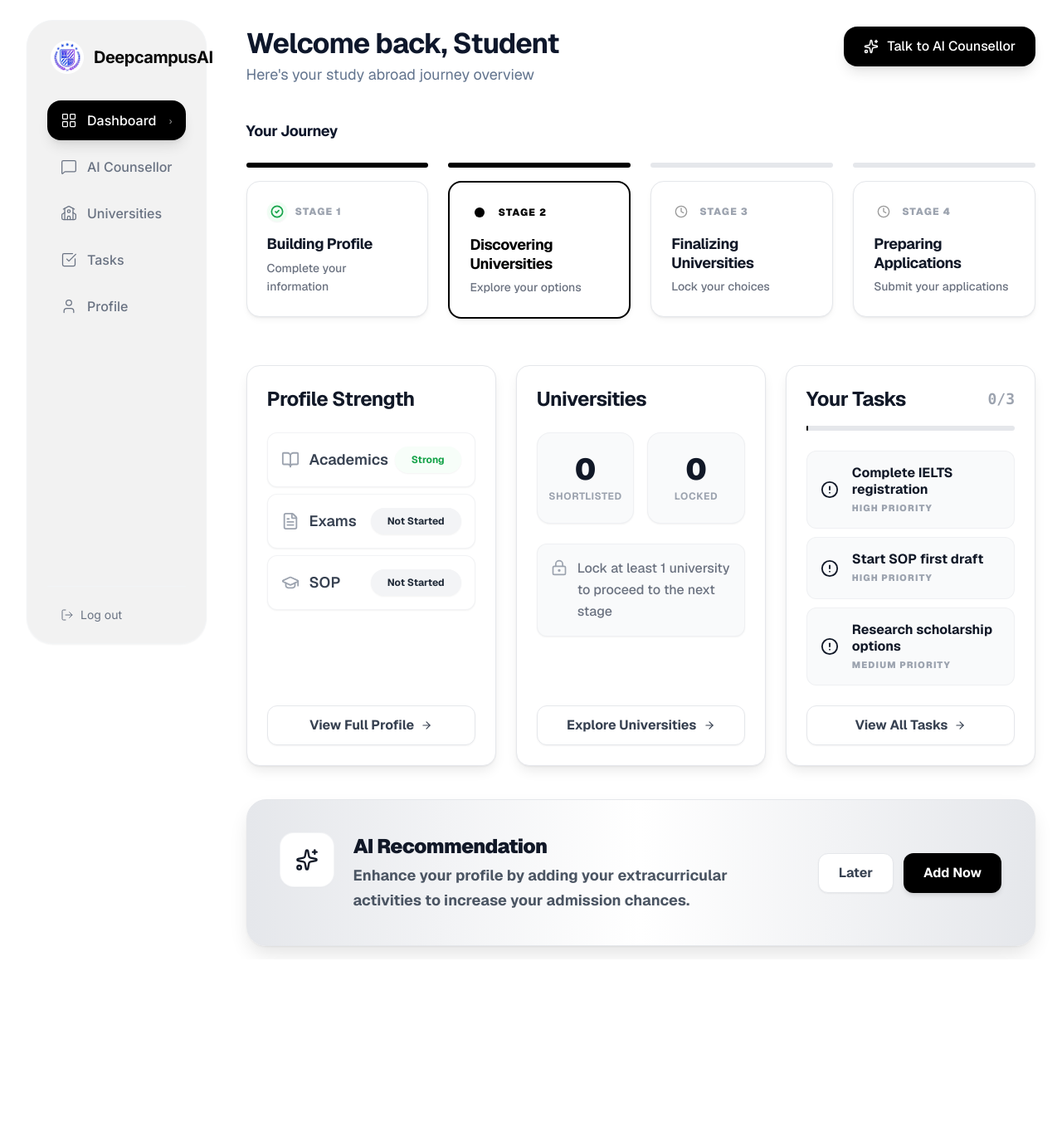
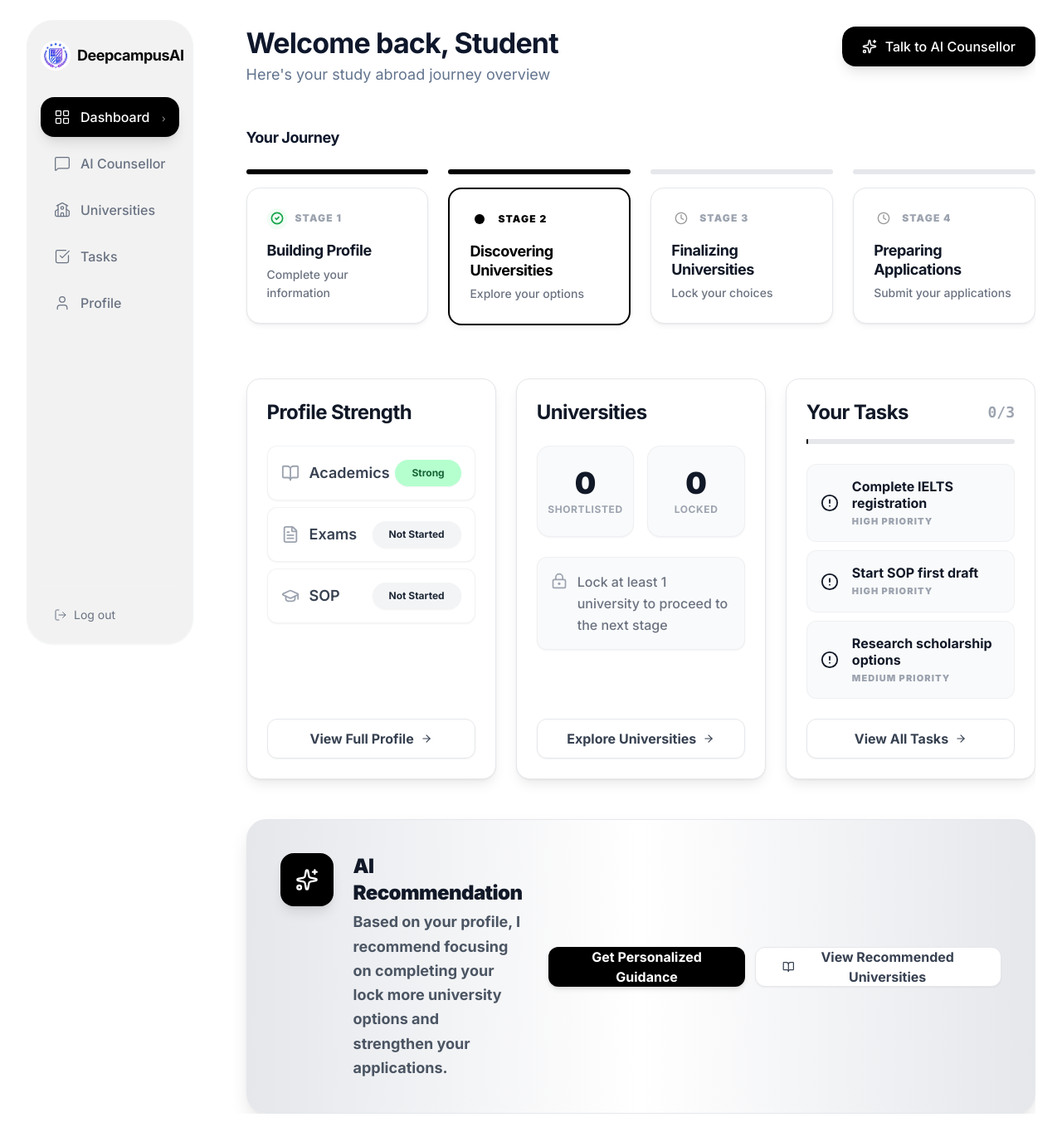
Before and after one commit to imshah-id/figma, a Next.js app: page / in a window 1280 px wide. Shown: the whole page at 83% size. Before the commit the page ends 1156 px from the top, so only its background shows below. Built offline with nearby package versions, Linux system fonts and the light colour scheme.

Commit message:
minor fixup

```diff
--- a/src/app/globals.css
+++ b/src/app/globals.css
@@ -6,7 +6,7 @@ html,
 body {
   max-width: 100vw;
   /* overflow: hidden; */
-  font-family: var(--font-geist-sans), sans-serif;
+  font-family: var(--font-inter), sans-serif;
   -webkit-font-smoothing: antialiased;
 }
 
--- a/src/app/layout.tsx
+++ b/src/app/layout.tsx
@@ -1,16 +1,6 @@
 import type { Metadata } from "next";
-import { Geist, Geist_Mono, Inter } from "next/font/google";
+import { Inter } from "next/font/google";
 import "./globals.css";
-
-const geistSans = Geist({
-  variable: "--font-geist-sans",
-  subsets: ["latin"],
-});
-
-const geistMono = Geist_Mono({
-  variable: "--font-geist-mono",
-  subsets: ["latin"],
-});
 
 const inter = Inter({
   variable: "--font-inter",
@@ -29,11 +19,7 @@ export default function RootLayout({
 }>) {
   return (
     <html lang="en" suppressHydrationWarning>
-      <body
-        className={`${geistSans.variable} ${geistMono.variable} ${inter.variable}`}
-      >
-        {children}
-      </body>
+      <body className={inter.variable}>{children}</body>
     </html>
   );
 }
--- a/src/app/page.tsx
+++ b/src/app/page.tsx
@@ -7,10 +7,10 @@ import RecommendationBanner from "@/components/Recommendation/RecommendationBann
 export default function Home() {
   return (
     <div className="flex min-h-screen items-start justify-center bg-white">
-      <div className="relative flex w-full max-w-[1800px] justify-center gap-6 px-4 py-6 md:gap-12 md:px-6 md:py-8 xl:pl-8 xl:pr-8 xl:py-4">
+      <div className="relative flex w-full max-w-[1800px] justify-center gap-6 px-4 py-6 md:gap-12 md:px-6 md:py-8 lg:pl-8 lg:pr-8 lg:py-4">
         <Sidebar />
         <main className="w-full max-w-[1440px]">
-          <div className="flex flex-col gap-6 md:gap-8 xl:gap-10">
+          <div className="flex flex-1 flex-col overflow-y-auto pl-0 lg:pl-4 gap-12">
             <Header />
             <JourneySection />
             <DashboardGrid />
--- a/src/components/Dashboard/DashboardGrid.tsx
+++ b/src/components/Dashboard/DashboardGrid.tsx
@@ -12,7 +12,7 @@ import { motion } from "framer-motion";
 
 export default function DashboardGrid() {
   return (
-    <div className="grid flex-1 grid-cols-1 items-start gap-6 md:grid-cols-2 xl:grid-cols-3">
+    <div className="grid flex-1 grid-cols-1 items-start gap-6 md:grid-cols-2 lg:grid-cols-3">
       {/* Profile Strength Widget */}
       <motion.div
         initial={{ opacity: 0, y: 15 }}
@@ -60,7 +60,7 @@ export default function DashboardGrid() {
               <span
                 className={`rounded-full px-5 py-2 text-xs font-bold shadow-sm ${
                   item.type === "success"
-                    ? "bg-green-50/50 text-green-600"
+                    ? "bg-[#B5FFCF] text-[#166534]"
                     : "bg-[#F3F4F6] text-gray-800"
                 }`}
               >
--- a/src/components/Header/Header.tsx
+++ b/src/components/Header/Header.tsx
@@ -10,18 +10,18 @@ export default function Header() {
       initial={{ opacity: 0, y: -20 }}
       animate={{ opacity: 1, y: 0 }}
       transition={{ duration: 0.15, ease: [0.23, 1, 0.32, 1] }}
-      className="flex flex-col gap-6 xl:flex-row xl:items-start xl:justify-between"
+      className="flex flex-col gap-6 lg:flex-row lg:items-start lg:justify-between"
     >
       {/* --- MOBILE & TABLET TOP ROW --- */}
-      <div className="flex items-center justify-between xl:hidden">
+      <div className="flex items-center justify-between lg:hidden">
         {/* Logo */}
-        <div className="flex items-center gap-3">
+        <div className="flex items-center gap-2">
           <img
             src="/Ellipse 11.png"
             alt="DeepcampusAI Logo"
-            className="h-10 w-10 object-contain md:h-12 md:w-12"
+            className="h-9 w-9 object-contain md:h-11 md:w-11"
           />
-          <span className="text-xl font-black tracking-tight text-text-primary md:text-2xl">
+          <span className="text-lg font-bold tracking-tight text-text-primary md:text-xl">
             DeepcampusAI
           </span>
         </div>
@@ -41,8 +41,8 @@ export default function Header() {
       </div>
 
       {/* Identity Section (Welcome Text) - Always shown, but layout changes at lg */}
-      <div className="flex flex-col xl:pt-4">
-        <h1 className="mb-0.5 text-2xl font-bold tracking-tight text-text-primary md:text-3xl lg:text-4xl xl:mb-1 xl:text-[34px] xl:leading-[40px]">
+      <div className="flex flex-col lg:pt-4">
+        <h1 className="mb-0.5 text-2xl font-bold tracking-tight text-text-primary md:text-3xl lg:text-4xl lg:mb-1 lg:text-[34px] lg:leading-[40px]">
           Welcome back, Student
         </h1>
         <p className="text-sm text-text-secondary md:text-base lg:text-lg">
@@ -51,7 +51,7 @@ export default function Header() {
       </div>
 
       {/* --- DESKTOP ONLY ACTION GROUP --- */}
-      <div className="hidden items-center xl:pt-4 gap-3 xl:flex">
+      <div className="hidden items-center lg:pt-4 gap-3 lg:flex">
         <motion.button
           whileHover={{ y: -2, scale: 1.02 }}
           whileTap={{ scale: 0.98 }}
@@ -60,8 +60,6 @@ export default function Header() {
           <Sparkles size={18} />
           Talk to AI Counsellor
         </motion.button>
-
-        <MobileNav />
       </div>
     </motion.header>
   );
--- a/src/components/Header/MobileNav.tsx
+++ b/src/components/Header/MobileNav.tsx
@@ -26,7 +26,7 @@ export default function MobileNav() {
   ];
 
   return (
-    <div className="xl:hidden">
+    <div className="lg:hidden">
       <button
         onClick={() => setIsOpen(true)}
         className="flex h-10 w-10 items-center justify-center rounded-lg border border-card-border bg-card text-text-primary"
@@ -55,13 +55,13 @@ export default function MobileNav() {
               className="fixed bottom-0 left-0 top-0 z-[120] flex w-[280px] flex-col bg-[#f4f2f2] p-6 shadow-2xl"
             >
               <div className="mb-8 flex items-center justify-between">
-                <div className="flex items-center gap-2.5">
+                <div className="flex items-center gap-2">
                   <img
                     src="/Ellipse 11.png"
                     alt="DeepcampusAI Logo"
-                    className="h-8 w-8 object-contain"
+                    className="h-7 w-7 object-contain"
                   />
-                  <span className="text-base font-bold text-text-primary">
+                  <span className="text-sm font-bold text-text-primary">
                     DeepcampusAI
                   </span>
                 </div>
--- a/src/components/Journey/JourneySection.tsx
+++ b/src/components/Journey/JourneySection.tsx
@@ -48,7 +48,7 @@ export default function JourneySection() {
       initial={{ opacity: 0, y: 20 }}
       animate={{ opacity: 1, y: 0 }}
       transition={{ duration: 0.3, delay: 0.0 }}
-      className="mb-8 xl:mb-4 flex-shrink-0"
+      className="mb-8 lg:mb-4 flex-shrink-0"
     >
       <h3 className="mb-6 text-lg font-bold tracking-tight text-text-primary">
         Your Journey
@@ -146,7 +146,7 @@ export default function JourneySection() {
       </div>
 
       {/* Desktop Grid Layout (hidden on mobile) */}
-      <div className="hidden grid-cols-1 gap-6 md:grid md:grid-cols-2 xl:grid-cols-4">
+      <div className="hidden grid-cols-1 gap-6 md:grid md:grid-cols-2 lg:grid-cols-4">
         {steps.map((step, index) => {
           const isCompleted = step.status === "completed";
           const isActive = step.status === "active";
--- a/src/components/Recommendation/RecommendationBanner.tsx
+++ b/src/components/Recommendation/RecommendationBanner.tsx
@@ -13,8 +13,8 @@ export default function RecommendationBanner() {
     >
       <div className="relative z-10 flex flex-1 flex-col items-center gap-6 text-center md:flex-row md:items-start md:text-left">
         {/* Icon Container */}
-        <div className="flex h-16 w-16 shrink-0 items-center justify-center rounded-2xl bg-white shadow-sm ring-1 ring-gray-100 transition-transform group-hover:scale-110">
-          <Sparkles className="text-gray-900" size={28} />
+        <div className="flex h-16 w-16 shrink-0 items-center justify-center rounded-2xl bg-black shadow-lg transition-transform group-hover:scale-110">
+          <Sparkles className="text-white" size={28} />
         </div>
 
         <div className="max-w-2xl space-y-1">
@@ -22,26 +22,27 @@ export default function RecommendationBanner() {
             AI Recommendation
           </h2>
           <p className="text-lg font-bold leading-relaxed text-gray-600">
-            Enhance your profile by adding your extracurricular activities to
-            increase your admission chances.
+            Based on your profile, I recommend focusing on completing your lock
+            more university options and strengthen your applications.
           </p>
         </div>
       </div>
 
-      <div className="relative z-10 flex w-full items-center gap-3 md:w-auto">
+      <div className="relative z-10 flex w-full flex-col items-center gap-3 md:w-auto md:flex-row">
         <motion.button
           whileHover={{ y: -2 }}
           whileTap={{ scale: 0.98 }}
-          className="h-12 flex-1 rounded-xl border border-gray-200 bg-white px-6 text-base font-bold text-gray-700 shadow-sm transition-all hover:bg-gray-50 md:flex-none"
+          className="h-12 w-full rounded-xl bg-black px-8 text-base font-bold text-white shadow-md transition-all hover:bg-neutral-800 md:w-auto"
         >
-          Later
+          Get Personalized Guidance
         </motion.button>
         <motion.button
           whileHover={{ y: -2 }}
           whileTap={{ scale: 0.98 }}
-          className="h-12 flex-1 rounded-xl bg-black px-6 text-base font-bold text-white shadow-md transition-all hover:bg-neutral-800 md:flex-none"
+          className="flex h-12 w-full items-center justify-center gap-2 rounded-xl border border-[#E5E7EB] bg-white px-8 text-base font-bold text-gray-700 shadow-sm transition-all hover:bg-gray-50 md:w-auto"
         >
-          Add Now
+          <BookOpen size={18} className="text-gray-700" />
+          View Recommended Universities
         </motion.button>
       </div>
     </motion.div>
--- a/src/components/Sidebar/Sidebar.tsx
+++ b/src/components/Sidebar/Sidebar.tsx
@@ -26,17 +26,17 @@ export default function Sidebar() {
       initial={{ opacity: 0, x: -20 }}
       animate={{ opacity: 1, x: 0 }}
       transition={{ duration: 0.15, ease: [0.23, 1, 0.32, 1] }}
-      className="sticky top-6 z-[100] hidden h-[calc(100vh-3rem)] w-60 flex-col rounded-[32px] border border-[#f2f4f6] bg-[#f2f2f2] p-6 shadow-sm lg:flex"
+      className="sticky top-6 z-[100] hidden h-[calc(100vh-3rem)] w-60 flex-col rounded-[32px] border border-[#f2f4f6] bg-[#f2f2f2] px-4 py-6 shadow-sm lg:flex"
     >
       {/* Logo */}
-      <div className="mb-8 flex items-center px-1">
-        <Link href="/" className="flex items-center gap-3">
+      <div className="mb-8 flex items-center">
+        <Link href="/" className="flex items-center gap-2">
           <img
             src="/Ellipse 11.png"
             alt="DeepcampusAI Logo"
-            className="h-10 w-10 object-contain"
+            className="h-9 w-9 object-contain"
           />
-          <span className="whitespace-nowrap font-['Inter'] text-xl font-bold tracking-[-0.50px] leading-7 text-neutral-950">
+          <span className="whitespace-nowrap text-lg font-bold tracking-[-0.50px] leading-7 text-neutral-950">
             DeepcampusAI
           </span>
         </Link>
@@ -73,7 +73,7 @@ export default function Sidebar() {
                   className={item.active ? "text-white" : "text-currentColor"}
                 />
               </motion.div>
-              <span className="whitespace-nowrap font-['Inter'] text-base font-medium leading-6">
+              <span className="whitespace-nowrap text-base font-medium leading-6">
                 {item.label}
               </span>
               {item.active && (
@@ -104,7 +104,7 @@ export default function Sidebar() {
           <div className="relative h-4 w-4">
             <LogOut size={16} strokeWidth={1.5} />
           </div>
-          <span className="whitespace-nowrap font-['Inter'] text-sm font-normal leading-5">
+          <span className="whitespace-nowrap text-sm font-normal leading-5">
             Log out
           </span>
         </Link>
--- a/tailwind.config.js
+++ b/tailwind.config.js
@@ -6,6 +6,13 @@ module.exports = {
     "./src/app/**/*.{js,ts,jsx,tsx,mdx}",
   ],
   theme: {
+    screens: {
+      sm: "640px",
+      md: "768px",
+      lg: "1020px",
+      xl: "1280px",
+      "2xl": "1536px",
+    },
     extend: {
       colors: {
         background: "#F8FAFC",
@@ -36,6 +43,7 @@ module.exports = {
         "deepcampusairoyal-blue": "var(--deepcampusairoyal-blue)",
       },
       fontFamily: {
+        sans: ["var(--font-inter)", "sans-serif"],
         "deepcampus-ai-arial-regular":
           "var(--deepcampus-ai-arial-regular-font-family)",
         "deepcampus-ai-inter-regular":
```
